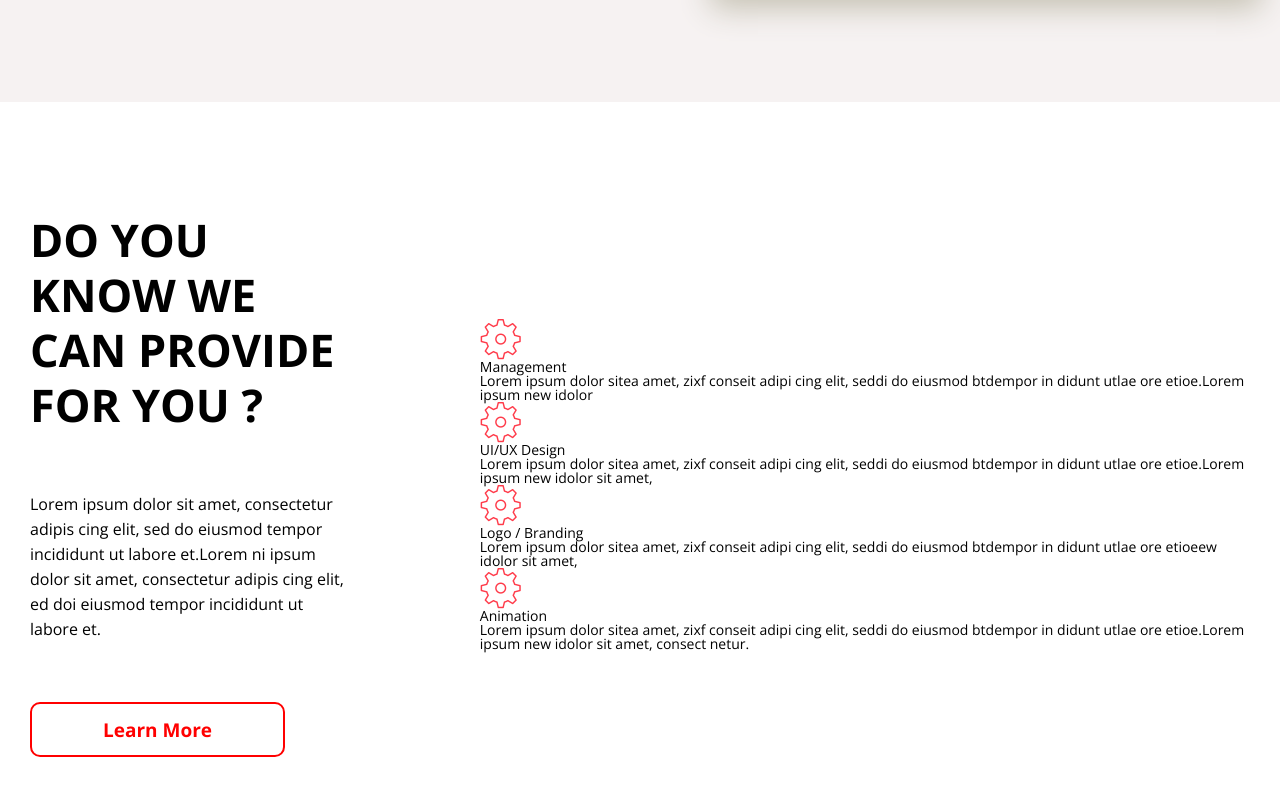
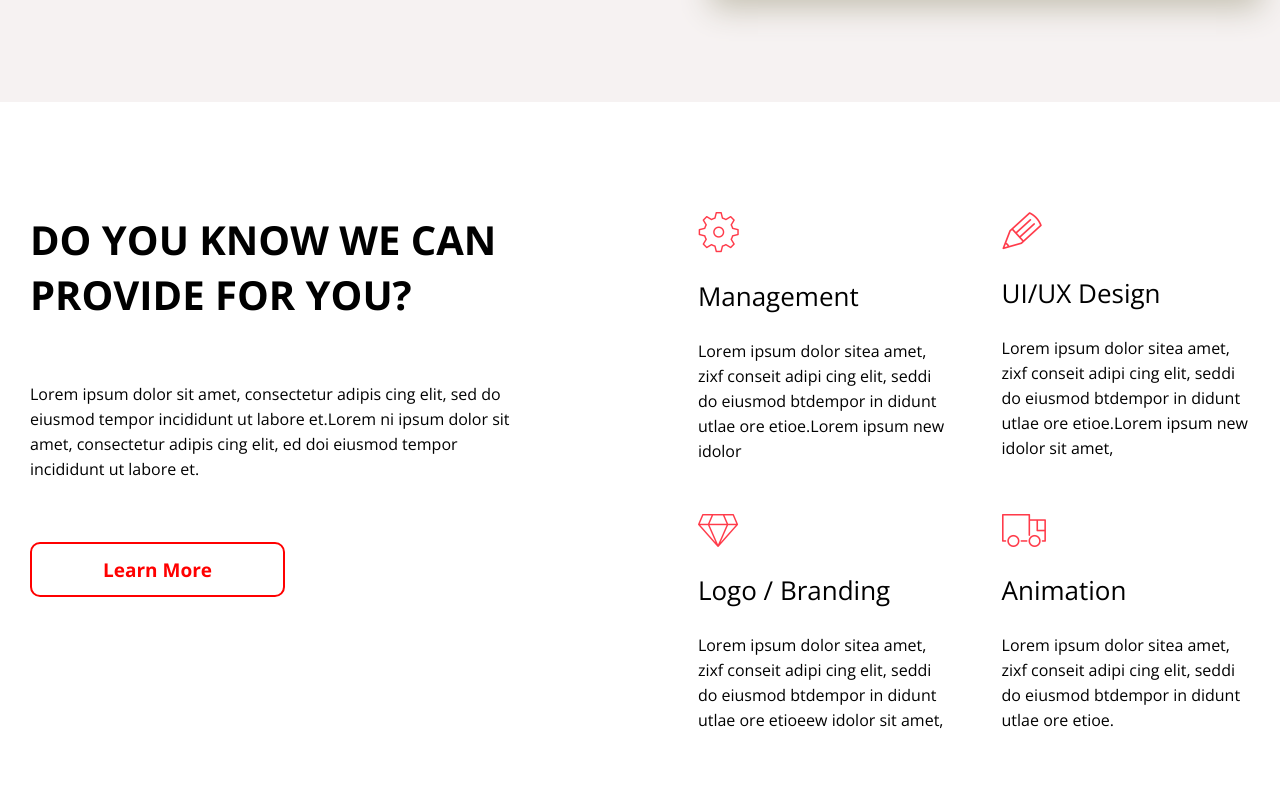
Before and after one commit to nvs163/agency_site, a plain HTML site: page src/index.html in a window 1280 px wide. Shown: the part 588-1384 px from the top of the page. Drawn offline with nearby package versions, Linux system fonts and the light colour scheme.

Commit message:
Add know

```diff
--- a/src/index.html
+++ b/src/index.html
@@ -64,7 +64,7 @@
             <div class="know-block">
                <div class="know-text">
                   <h2 class="know-header">
-                     Do you know we can provide for you ?
+                     Do you know we can provide for you?
                   </h2>
                   <p class="know-description">
                      Lorem ipsum dolor sit amet, consectetur adipis cing elit, sed do eiusmod tempor incididunt ut labore et.Lorem ni ipsum dolor sit amet, consectetur adipis cing elit, ed doi eiusmod tempor incididunt ut labore et.
@@ -86,7 +86,7 @@
 
                      <div class="know-wrap">
                         <div class="wrap-icon">
-                           <img src="./image/know/settings.png" alt="">
+                           <img src="./image/know/pencil.png" alt="">
                         </div>
                         <span class="wrap-subtitle">UI/UX Design</span>
                         <p class="wrap-text">
@@ -96,7 +96,7 @@
 
                      <div class="know-wrap">
                         <div class="wrap-icon">
-                           <img src="./image/know/settings.png" alt="">
+                           <img src="./image/know/diamond.png" alt="">
                         </div>
                         <span class="wrap-subtitle">Logo / Branding</span>
                         <p class="wrap-text">
@@ -106,11 +106,11 @@
 
                      <div class="know-wrap">
                         <div class="wrap-icon">
-                           <img src="./image/know/settings.png" alt="">
+                           <img src="./image/know/truck.png" alt="">
                         </div>
                         <span class="wrap-subtitle">Animation</span>
                         <p class="wrap-text">
-                           Lorem ipsum dolor sitea amet, zixf conseit  adipi cing elit, seddi do eiusmod btdempor in didunt utlae ore etioe.Lorem ipsum new idolor sit amet, consect netur.
+                           Lorem ipsum dolor sitea amet, zixf conseit  adipi cing elit, seddi do eiusmod btdempor in didunt utlae ore etioe.
                         </p>
                      </div>
                   </div>
--- a/src/scss/blocks/_know.scss
+++ b/src/scss/blocks/_know.scss
@@ -1,20 +1,21 @@
 .know-block {
    display: flex;
    justify-content: space-between;
-   align-items: center;
-   flex: 0 1 50%;
 
-   padding: 110px 0px;
+   padding: 110px 0px 60px;
 }
 
 .know {
    &-text {
       padding-right: 125px;
+      flex-basis: 100%;
    }
    &-header {
       font-weight: 700;
-      font-size: 45px;
+      font-size: 40px;
       line-height: 55px;
+
+      max-width: 505px;
 
       text-transform: uppercase;
 
@@ -25,6 +26,7 @@
       font-size: 16px;
       line-height: 25px;
       margin-bottom: 60px;
+      max-width: 505px;
    }
 
    &-button {
@@ -37,6 +39,15 @@
       width: 255px;
       height: 55px;
    }
+
+   &-term {
+      flex-shrink: 1.7;
+   }
+
+   &-wrap {
+      width: 45%;
+      margin-bottom: 50px;
+   }
 }
 
 .wrap {
@@ -45,4 +56,19 @@
    align-content: space-between;
    flex-direction: row;
    flex-wrap: wrap;
+
+   &-icon {
+      margin-bottom: 30px;
+   }
+
+   &-subtitle {
+      display: block;
+      font-size: 26px;
+      margin-bottom: 30px;
+   }
+
+   &-text {
+      font-size: 16px;
+      line-height: 25px;
+   }
 }
```
Also changed, not shown: src/css/style.css.
